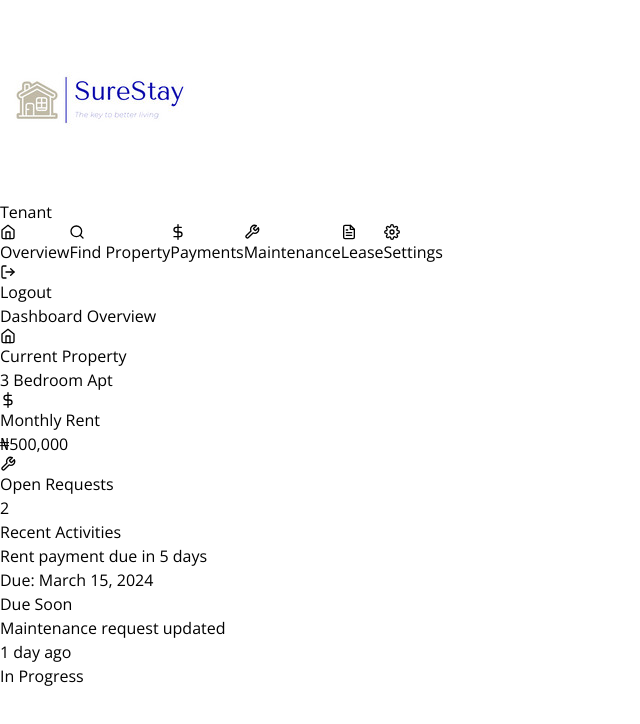
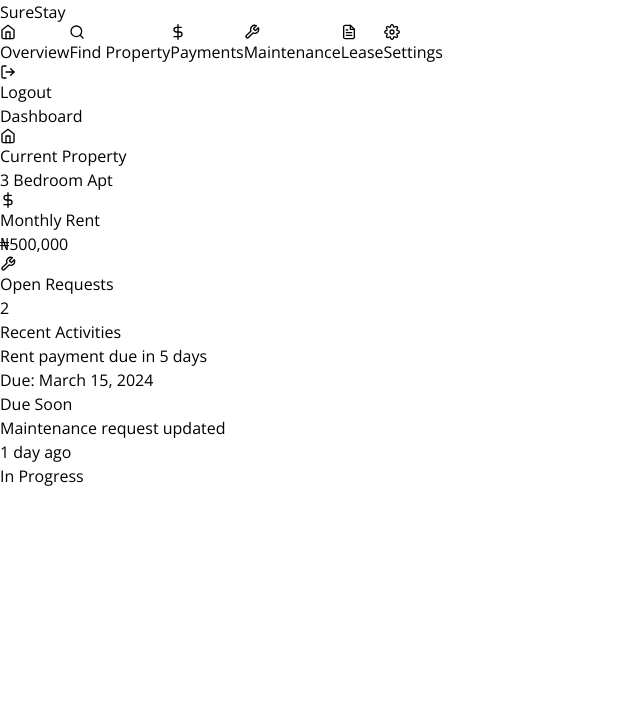
Before and after one commit to wemmy6673/surestay, a React (Vite) app: page /tenant-dashboard in a window 1280 px wide. Shown: the top 724 px of the page, without its empty margins (0-640 px from the left). Built offline with nearby package versions, Linux system fonts and the light colour scheme.

Commit message:
tenant dashboard changes begin

```diff
--- a/src/pages/TenantDashboard.jsx
+++ b/src/pages/TenantDashboard.jsx
@@ -8,13 +8,13 @@
   return (
     <div className="min-h-screen bg-gray-50 flex">
       {/* Sidebar */}
-      <div className="w-64 bg-[#0E0EAE] text-white">
-        <div className="p-6">
+      <div className="w-[50%] hidden md:flex md:w-[20%] bg-[#0E0EAE] text-white">
+        <div className="p-6 w-full">
           <div className="flex items-center mb-8">
-            <img src={previewLogo} alt="SureStay logo" className="w-8 h-8 mr-3" />
-            <h1 className="text-lg font-semibold">Tenant</h1>
+
+            <h1 className="text-lg font-semibold">SureStay</h1>
           </div>
-          <nav className="space-y-2">
+          <nav className="space-y-2 w-full">
             <button
               onClick={() => setActiveTab('overview')}
               className={`w-full flex items-center px-4 py-3 rounded-lg text-sm font-medium transition-colors ${
@@ -98,9 +98,9 @@
       <div className="flex-1">
         {/* Header */}
         <header className="bg-white shadow-sm border-b">
-          <div className="px-6 py-4">
+          <div className="px-6 py-8">
             <h2 className="text-xl font-semibold text-gray-900">
-              {activeTab === 'overview' && 'Dashboard Overview'}
+              {activeTab === 'overview' && 'Dashboard'}
               {activeTab === 'search' && 'Find Your Perfect Home'}
               {activeTab === 'payments' && 'Payment History'}
               {activeTab === 'maintenance' && 'Maintenance Requests'}
```
